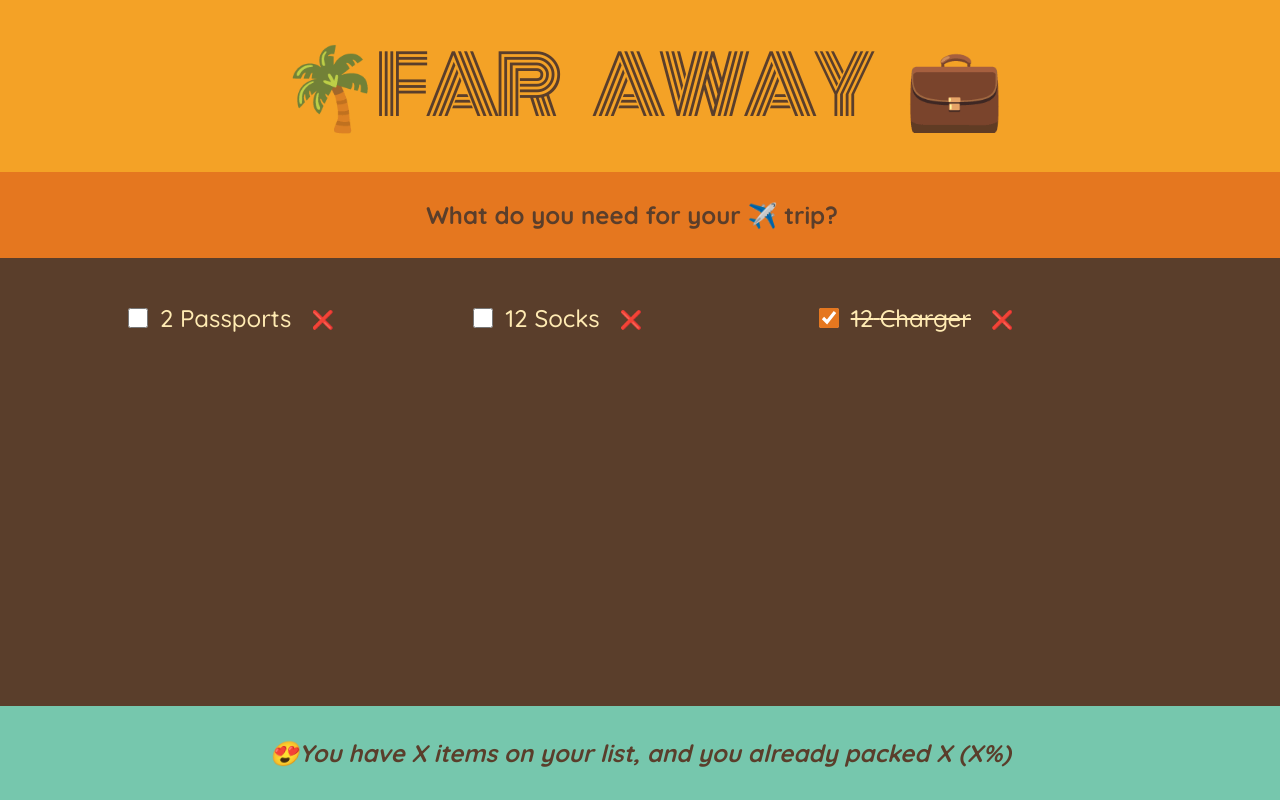
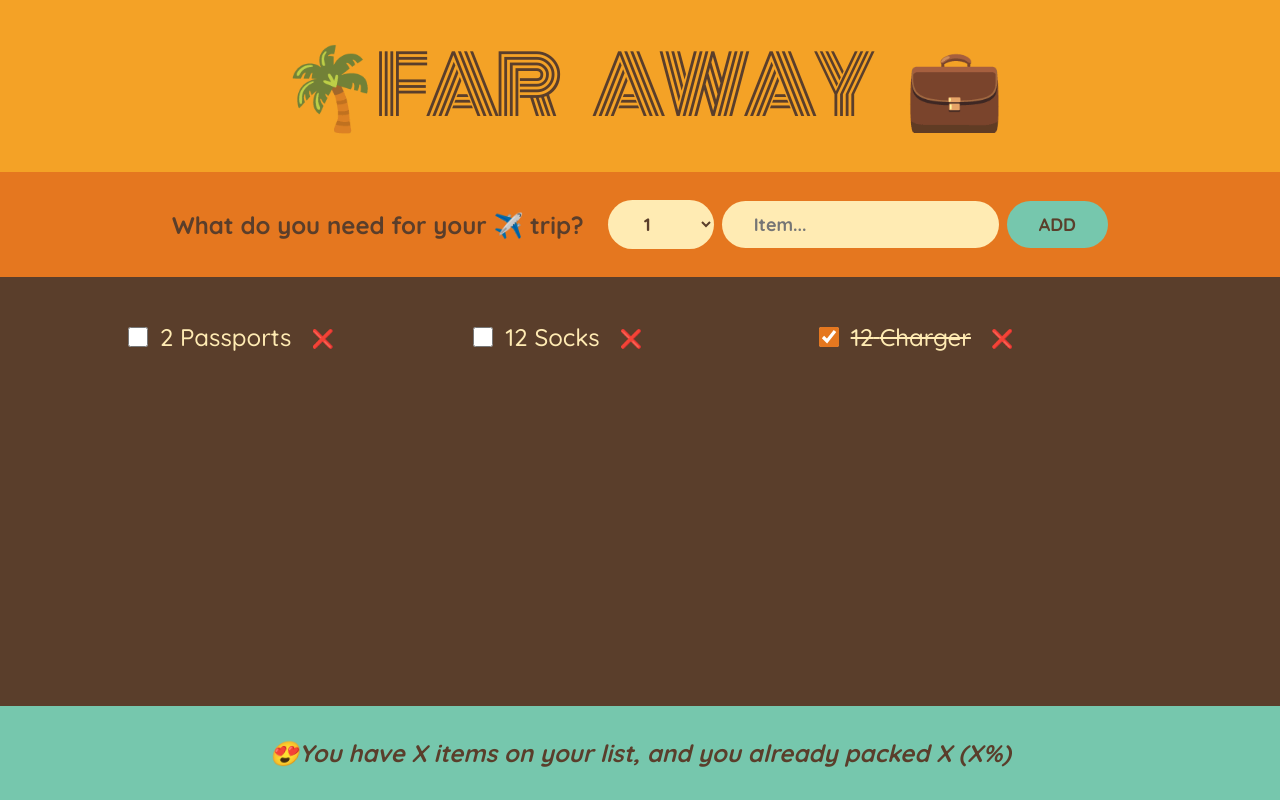
Before and after one commit to BillStephens2022/far-away-react, a React (Create React App) app: page / in a window 1280 px wide. Built offline with nearby package versions, Linux system fonts and the light colour scheme.

Commit message:
updated form component with change and submit handlers

```diff
--- a/src/Form.js
+++ b/src/Form.js
@@ -1,7 +1,30 @@
+import { useState } from "react";
+
 export default function Form() {
-    return (
-        <div className="add-form">
-            <h3>What do you need for your ✈️ trip?</h3>
-        </div>
-    )
+  const [description, setDescription] = useState("");
+  const [quantity, setQuantity] = useState(1);
+
+  function handleSubmit(e) {
+    e.preventDefault();
+    if (!description.trim()) return;
+    const newItem = {description, quantity, packed: false, id: Date.now()};
+    console.log(newItem);
+    setDescription("");
+    setQuantity(1);
+  }
+
+  return (
+    <form className="add-form" onSubmit={handleSubmit}>
+      <h3>What do you need for your ✈️ trip?</h3>
+      <select value={quantity} onChange={(e) => setQuantity(Number(e.target.value))}>
+        {Array.from({ length: 20 }, (_, i) => i + 1).map((num) => (
+          <option value={num} key={num}>
+            {num}
+          </option>
+        ))}
+      </select>
+      <input type="text" placeholder="Item..." value={description} onChange={(e) => setDescription(e.target.value)}/>
+      <button>Add</button>
+    </form>
+  );
 }
```
